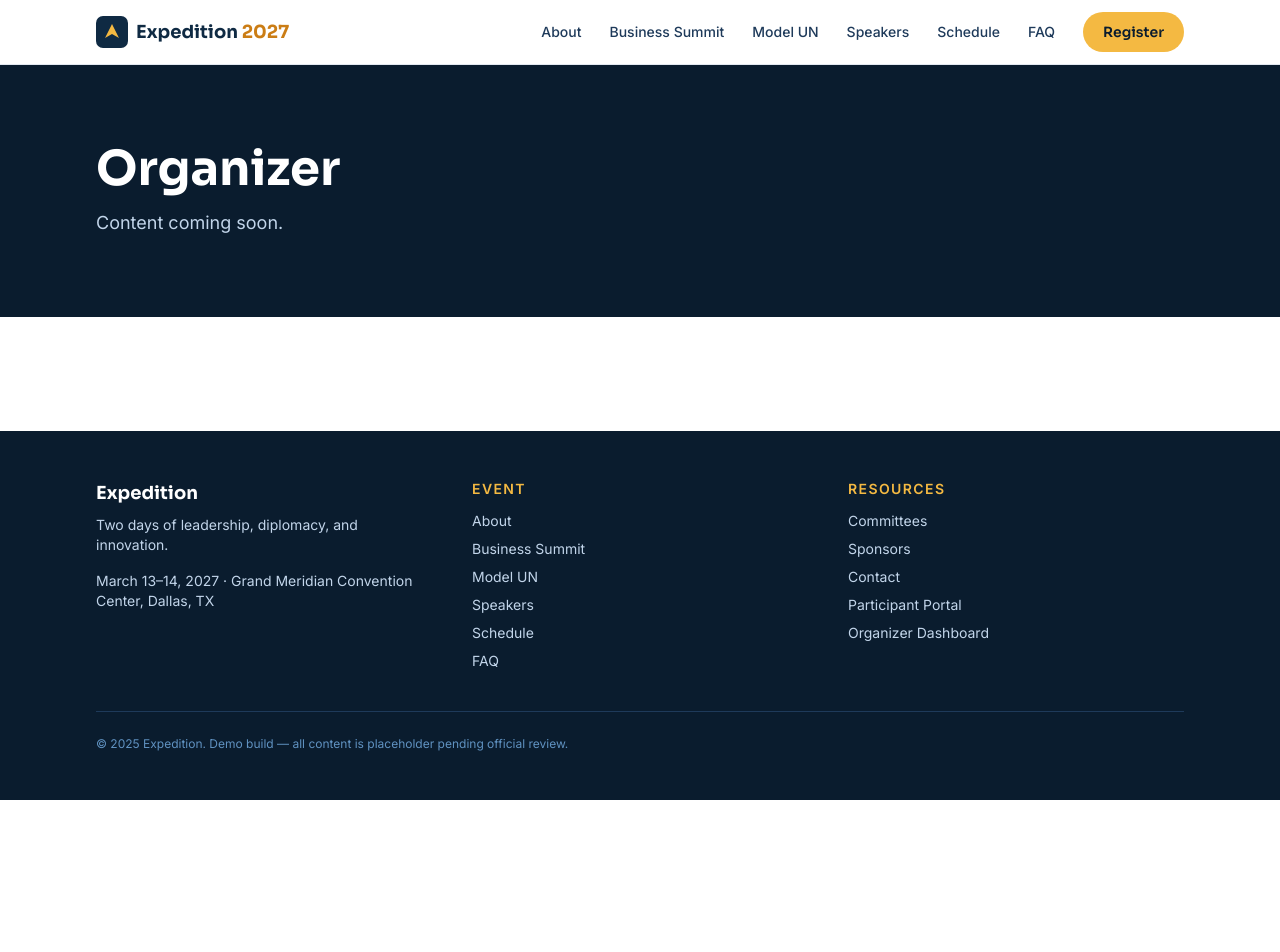
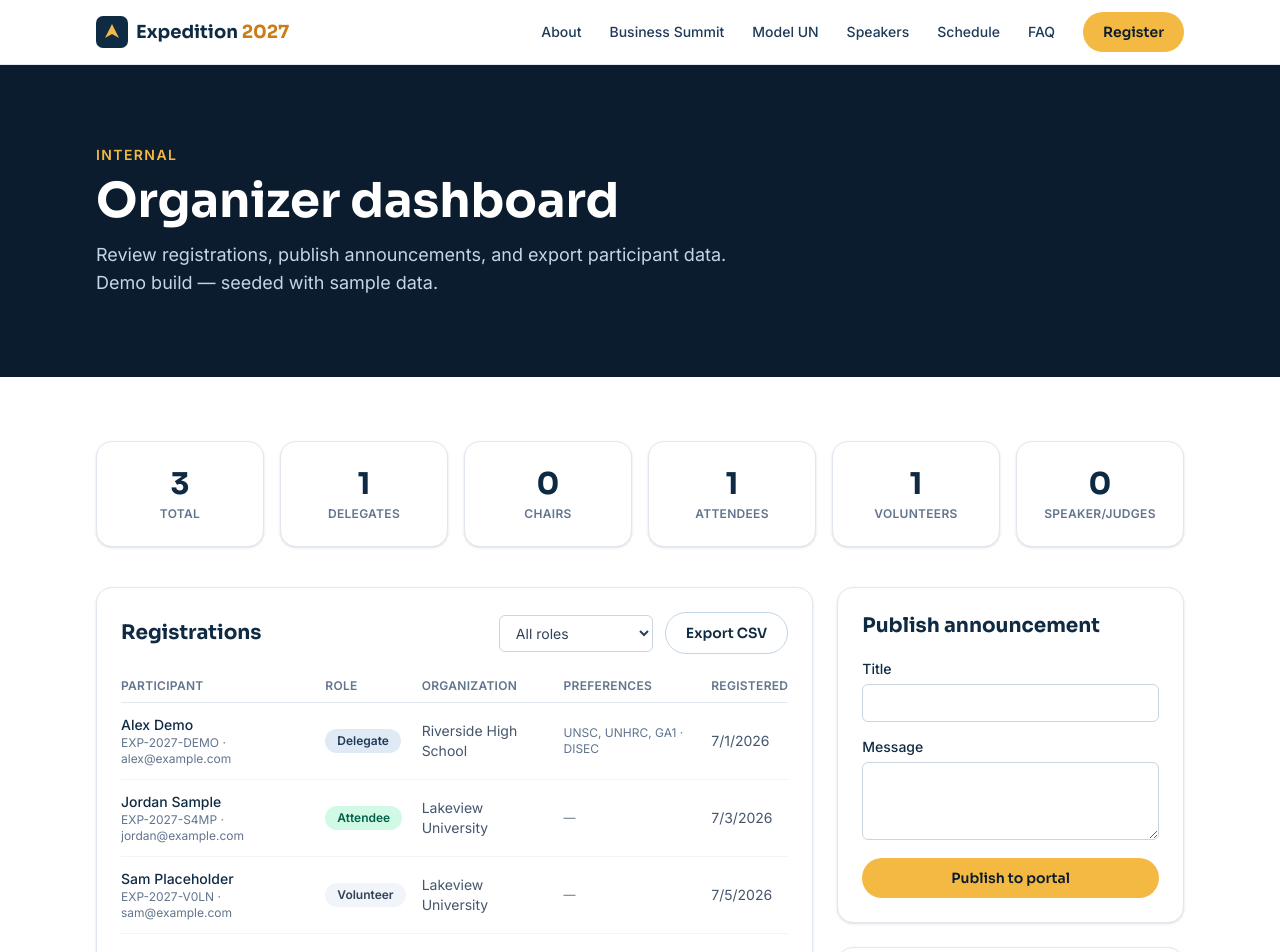
Before and after one commit to mahibnasif/expedition-summit, a React (Vite) app: page /organizer in a window 1280 px wide. Shown: the top 952 px of the page. Before the commit the page ends 800 px from the top, so only its background shows below. Built offline with nearby package versions, Linux system fonts and the light colour scheme.

Commit message:
feat: add organizer dashboard with stats, role filter, CSV export, and announcements

```diff
--- a/src/pages/Organizer.tsx
+++ b/src/pages/Organizer.tsx
@@ -1,5 +1,247 @@
+import { useMemo, useState, type FormEvent } from 'react'
 import PageHeader from '../components/ui/PageHeader'
+import Container from '../components/ui/Container'
+import Card from '../components/ui/Card'
+import Badge from '../components/ui/Badge'
+import { Button } from '../components/ui/Button'
+import {
+  getRegistrations,
+  getAnnouncements,
+  publishAnnouncement,
+  type Role,
+} from '../lib/storage'
+
+const roleLabels: Record<Role, string> = {
+  delegate: 'Delegate',
+  chair: 'Chair',
+  attendee: 'Attendee',
+  volunteer: 'Volunteer',
+  speaker: 'Speaker/Judge',
+}
+
+const roleTones: Record<Role, 'navy' | 'gold' | 'green' | 'slate'> = {
+  delegate: 'navy',
+  chair: 'gold',
+  attendee: 'green',
+  volunteer: 'slate',
+  speaker: 'gold',
+}
+
+function exportCsv(rows: ReturnType<typeof getRegistrations>) {
+  const header = ['ID', 'Name', 'Email', 'Role', 'Organization', 'Level', 'Preferences', 'Registered']
+  const lines = rows.map((r) =>
+    [
+      r.id,
+      r.fullName,
+      r.email,
+      roleLabels[r.role],
+      r.organization,
+      r.educationLevel,
+      r.committeePreferences?.join(' | ') ?? '',
+      new Date(r.createdAt).toLocaleDateString(),
+    ]
+      .map((cell) => `"${String(cell).replaceAll('"', '""')}"`)
+      .join(','),
+  )
+  const blob = new Blob([[header.join(','), ...lines].join('\n')], { type: 'text/csv' })
+  const url = URL.createObjectURL(blob)
+  const link = document.createElement('a')
+  link.href = url
+  link.download = 'expedition-registrations.csv'
+  link.click()
+  URL.revokeObjectURL(url)
+}
 
 export default function Organizer() {
-  return <PageHeader title="Organizer" description="Content coming soon." />
+  const [filter, setFilter] = useState<Role | 'all'>('all')
+  const [refresh, setRefresh] = useState(0)
+  const [title, setTitle] = useState('')
+  const [body, setBody] = useState('')
+  const [published, setPublished] = useState(false)
+
+  const registrations = useMemo(() => getRegistrations(), [refresh])
+  const announcements = useMemo(() => getAnnouncements(), [refresh])
+
+  const visible =
+    filter === 'all' ? registrations : registrations.filter((r) => r.role === filter)
+
+  const counts = registrations.reduce<Record<string, number>>((acc, r) => {
+    acc[r.role] = (acc[r.role] ?? 0) + 1
+    return acc
+  }, {})
+
+  const publish = (e: FormEvent) => {
+    e.preventDefault()
+    if (!title.trim() || !body.trim()) return
+    publishAnnouncement(title.trim(), body.trim())
+    setTitle('')
+    setBody('')
+    setPublished(true)
+    setRefresh((n) => n + 1)
+  }
+
+  return (
+    <>
+      <PageHeader
+        eyebrow="Internal"
+        title="Organizer dashboard"
+        description="Review registrations, publish announcements, and export participant data. Demo build — seeded with sample data."
+      />
+
+      <section className="py-16">
+        <Container>
+          {/* Stats */}
+          <div className="grid grid-cols-2 gap-4 sm:grid-cols-3 lg:grid-cols-6">
+            <Card className="text-center">
+              <p className="font-display text-3xl font-bold text-navy-900">
+                {registrations.length}
+              </p>
+              <p className="mt-1 text-xs font-semibold tracking-wide text-slate-500 uppercase">
+                Total
+              </p>
+            </Card>
+            {(Object.keys(roleLabels) as Role[]).map((role) => (
+              <Card key={role} className="text-center">
+                <p className="font-display text-3xl font-bold text-navy-900">
+                  {counts[role] ?? 0}
+                </p>
+                <p className="mt-1 text-xs font-semibold tracking-wide text-slate-500 uppercase">
+                  {roleLabels[role]}s
+                </p>
+              </Card>
+            ))}
+          </div>
+
+          <div className="mt-10 grid gap-6 lg:grid-cols-3">
+            {/* Registrations table */}
+            <Card className="lg:col-span-2">
+              <div className="flex flex-wrap items-center justify-between gap-3">
+                <h2 className="font-display text-xl font-bold text-navy-900">Registrations</h2>
+                <div className="flex items-center gap-3">
+                  <label htmlFor="role-filter" className="sr-only">
+                    Filter by role
+                  </label>
+                  <select
+                    id="role-filter"
+                    value={filter}
+                    onChange={(e) => setFilter(e.target.value as Role | 'all')}
+                    className="rounded-md border border-slate-300 px-3 py-2 text-sm"
+                  >
+                    <option value="all">All roles</option>
+                    {(Object.keys(roleLabels) as Role[]).map((role) => (
+                      <option key={role} value={role}>
+                        {roleLabels[role]}s
+                      </option>
+                    ))}
+                  </select>
+                  <Button variant="ghost" onClick={() => exportCsv(visible)}>
+                    Export CSV
+                  </Button>
+                </div>
+              </div>
+
+              <div className="mt-4 overflow-x-auto">
+                <table className="w-full text-left text-sm">
+                  <thead>
+                    <tr className="border-b border-slate-200 text-xs tracking-wide text-slate-500 uppercase">
+                      <th scope="col" className="py-2 pr-4">Participant</th>
+                      <th scope="col" className="py-2 pr-4">Role</th>
+                      <th scope="col" className="py-2 pr-4">Organization</th>
+                      <th scope="col" className="py-2 pr-4">Preferences</th>
+                      <th scope="col" className="py-2">Registered</th>
+                    </tr>
+                  </thead>
+                  <tbody>
+                    {visible.map((r) => (
+                      <tr key={r.id} className="border-b border-slate-100">
+                        <td className="py-3 pr-4">
+                          <p className="font-medium text-navy-900">{r.fullName}</p>
+                          <p className="text-xs text-slate-500">
+                            {r.id} · {r.email}
+                          </p>
+                        </td>
+                        <td className="py-3 pr-4">
+                          <Badge tone={roleTones[r.role]}>{roleLabels[r.role]}</Badge>
+                        </td>
+                        <td className="py-3 pr-4 text-slate-600">{r.organization}</td>
+                        <td className="py-3 pr-4 text-xs text-slate-500">
+                          {r.committeePreferences?.join(', ') ?? '—'}
+                        </td>
+                        <td className="py-3 text-slate-600">
+                          {new Date(r.createdAt).toLocaleDateString()}
+                        </td>
+                      </tr>
+                    ))}
+                  </tbody>
+                </table>
+                {visible.length === 0 && (
+                  <p className="py-8 text-center text-sm text-slate-500">
+                    No registrations match this filter.
+                  </p>
+                )}
+              </div>
+            </Card>
+
+            {/* Announcements */}
+            <div className="space-y-6">
+              <Card>
+                <h2 className="font-display text-xl font-bold text-navy-900">
+                  Publish announcement
+                </h2>
+                <form onSubmit={publish} className="mt-4 space-y-3">
+                  <div>
+                    <label htmlFor="ann-title" className="text-sm font-medium text-navy-900">
+                      Title
+                    </label>
+                    <input
+                      id="ann-title"
+                      value={title}
+                      onChange={(e) => setTitle(e.target.value)}
+                      className="mt-1 w-full rounded-md border border-slate-300 px-3 py-2 text-sm"
+                      required
+                    />
+                  </div>
+                  <div>
+                    <label htmlFor="ann-body" className="text-sm font-medium text-navy-900">
+                      Message
+                    </label>
+                    <textarea
+                      id="ann-body"
+                      value={body}
+                      onChange={(e) => setBody(e.target.value)}
+                      rows={3}
+                      className="mt-1 w-full rounded-md border border-slate-300 px-3 py-2 text-sm"
+                      required
+                    />
+                  </div>
+                  <Button type="submit" className="w-full">
+                    Publish to portal
+                  </Button>
+                  {published && (
+                    <p className="text-sm text-emerald-600" role="status">
+                      Published — participants can see it in the portal.
+                    </p>
+                  )}
+                </form>
+              </Card>
+
+              <Card>
+                <h2 className="font-display text-xl font-bold text-navy-900">Recent</h2>
+                <ul className="mt-3 space-y-3">
+                  {announcements.slice(0, 4).map((a) => (
+                    <li key={a.id} className="border-l-2 border-gold-400 pl-3">
+                      <p className="text-sm font-semibold text-navy-900">{a.title}</p>
+                      <p className="text-xs text-slate-500">
+                        {new Date(a.publishedAt).toLocaleDateString()}
+                      </p>
+                    </li>
+                  ))}
+                </ul>
+              </Card>
+            </div>
+          </div>
+        </Container>
+      </section>
+    </>
+  )
 }
```
